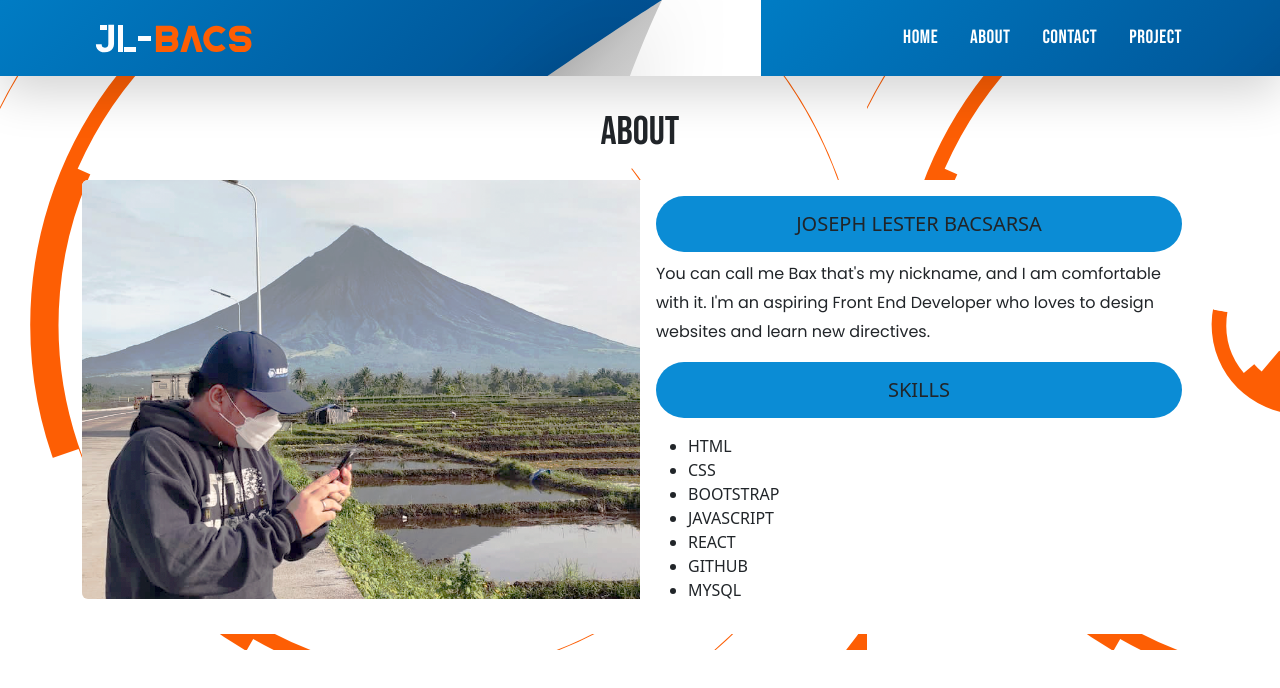
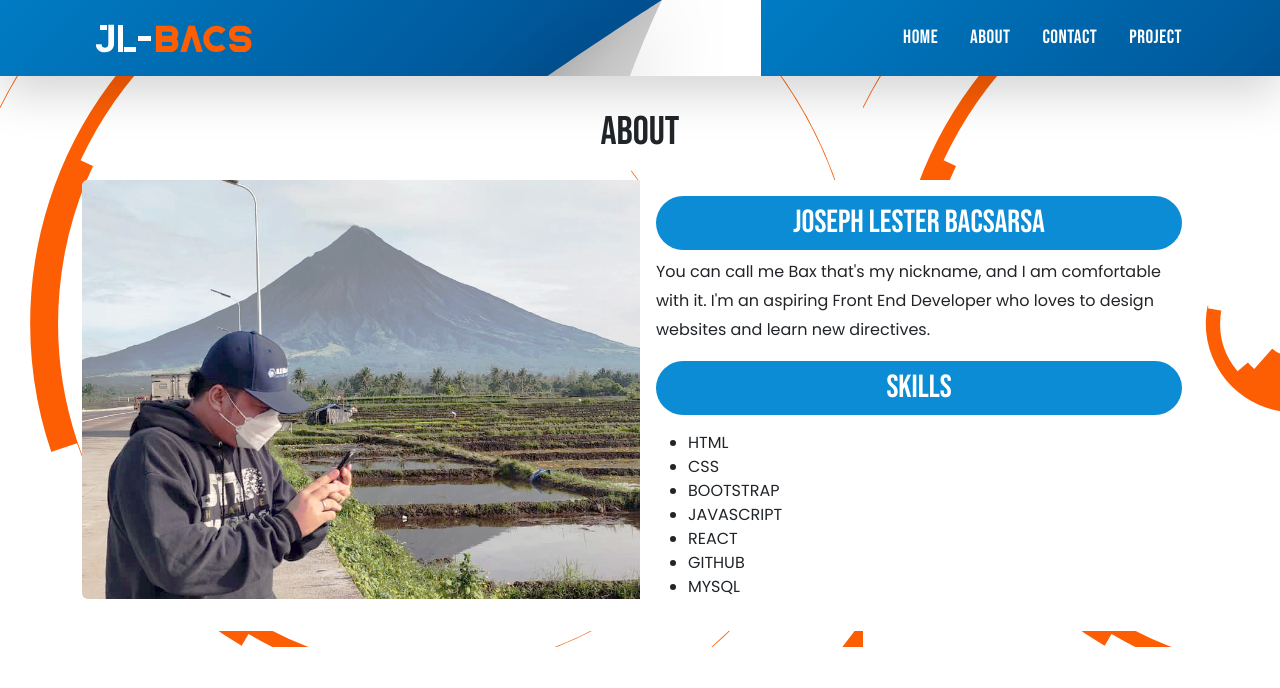
Before and after one commit to jlbbacs/Portfolio-app, a React (Create React App) app: page /about in a window 1280 px wide. Shown: the top 688 px of the page. Built offline with nearby package versions, Linux system fonts and the light colour scheme; the HTML template or start-up script is replaced by a standard one; a web font is replaced by a local one.

Commit message:
changing fonts and color

```diff
--- a/src/components/Navbar.js
+++ b/src/components/Navbar.js
@@ -11,7 +11,7 @@ function navbar() {
     <Link to="/">
         <img className='my-logo' src ={Logo} alt="my logo"/>
     </Link>
-    <button class="navbar-toggler" type="button" data-bs-toggle="collapse" data-bs-target="#navbarNavAltMarkup" aria-controls="navbarNavAltMarkup" aria-expanded="false" aria-label="Toggle navigation">
+    <button class="navbar-toggler" type="button" data-bs-toggle="collapse" data-bs-target="#navbarNavAltMarkup" aria-controls="navbarNavAltMarkup" aria-expanded="true" aria-label="Toggle navigation">
       <span class="navbar-toggler-icon"></span>
     </button>
     <div class="collapse navbar-collapse" id="navbarNavAltMarkup">
--- a/src/css/about.css
+++ b/src/css/about.css
@@ -19,14 +19,24 @@
     text-transform: uppercase;
     background-color:#0B8CD5;
     border-radius: 50px;
-    padding: 1rem;
+    padding: 0.5rem;
+    font-family: 'Bebas Neue', cursive;
+    font-size: 2rem;
+    color:white;
+
 }
 .skills-about{
     background-color:#0B8CD5;
     border-radius: 50px;
-    padding: 1rem;
+    padding: 0.5rem;
+    font-family: 'Bebas Neue', cursive;
+    color:white;
+    font-size: 2em;
 
 }
 .about-list{
     margin-top: 1rem;
+    font-family: 'Poppins', sans-serif;
+
+
 }
--- a/src/css/contact.css
+++ b/src/css/contact.css
@@ -10,3 +10,7 @@
 #Textarea{
     min-height: 25vh;
 }
+.list-group-item  {
+    background-color: rgb(230, 240, 250)!important;
+    margin-top: 1rem;
+}
--- a/src/css/home.css
+++ b/src/css/home.css
@@ -41,6 +41,10 @@
     margin-top: 1rem;
 }
 
+
+
+
+
 /* ===========Media Query============ */
 
 @media (max-width: 575px){
--- a/src/pages/About.js
+++ b/src/pages/About.js
@@ -25,11 +25,11 @@ const About = () => {
     </div>
     <div className="col-md-6">
       <div className="card-body">
-        <h5 className="card-title aboutname"data-aos="fade-left" data-aos-duration="1000">Joseph Lester Bacsarsa</h5>
+        <h5 className="card-title aboutname">Joseph Lester Bacsarsa</h5>
         <p className="card-text-about">You can call me Bax that's my nickname, and I am comfortable with it.
          I'm an aspiring Front End Developer who loves to design websites and learn new directives.
          </p>
-         <h5 className="text-center skills-about" data-aos="fade-left" data-aos-duration="1000">SKILLS</h5>
+         <h5 className="text-center skills-about">SKILLS</h5>
             <ul className="about-list">
                 <li>HTML</li>
                 <li>CSS</li>
--- a/src/pages/Contact.js
+++ b/src/pages/Contact.js
@@ -42,10 +42,8 @@ const Contact = () => {
 return(
     <div class="container">
         <h1>Contact Me</h1>
-    <div className="row">
-        <div className="col">
+    <div className="row gap-5">
 
-        </div>
         <div className="col-sm">
         <form ref={form} onSubmit={sendEmail}>
     <div class="mb-2">
```
